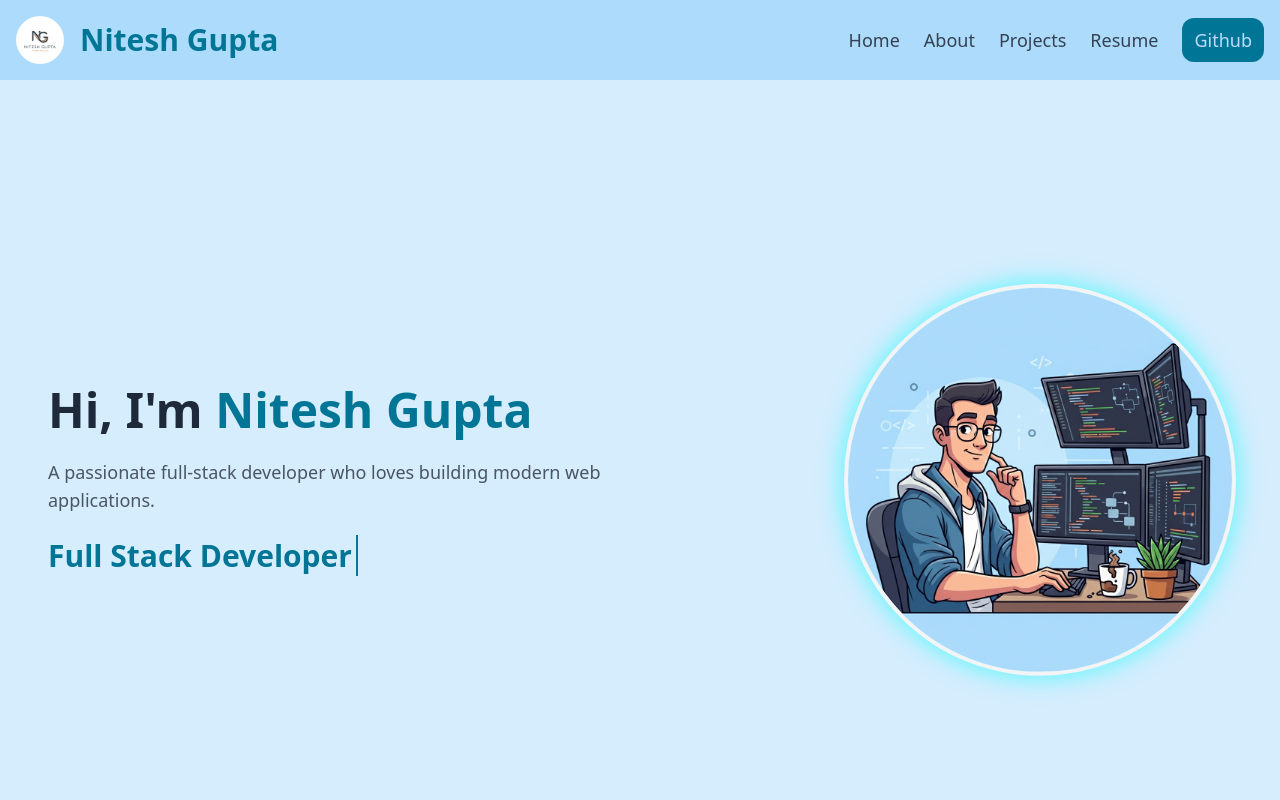
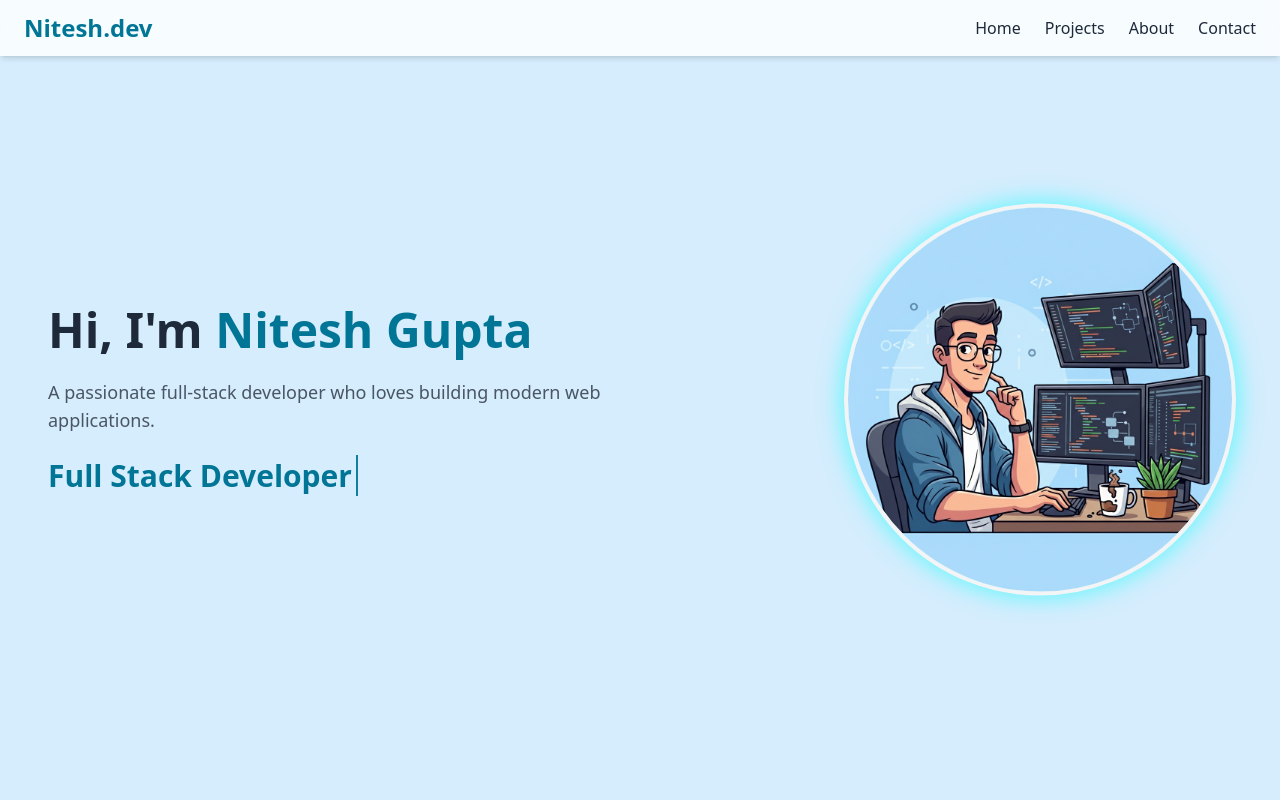
Before and after one commit to CodeWithNitesh7/codexnitesh, a React (Vite) app: page / in a window 1280 px wide. Shown: the top 800 px of the page. Built offline with nearby package versions, Linux system fonts and the light colour scheme.

Commit message:
Update Navbar.jsx

```diff
--- a/src/components/Navbar.jsx
+++ b/src/components/Navbar.jsx
@@ -1,59 +1,75 @@
-import React, { useState } from "react";
-import { Link } from "react-router-dom";
-import { Menu, X } from "lucide-react"; // icons
+import React, { useState, useEffect } from "react";
+import { motion } from "framer-motion";
 
 export default function Navbar() {
-    const [isOpen, setIsOpen] = useState(false);
+  const [isOpen, setIsOpen] = useState(false);
 
-    return (
-        <div className="bg-[#ACDBFB] p-4 flex items-center justify-between Absolute left-0 right-0 z-50">
-            {/* Logo + Header */}
-            <div className="flex items-center gap-4">
-                <img
-                    src="/Logo.png"
-                    alt="Logo"
-                    className="h-10 w-10 md:h-12 md:w-12 rounded-full object-cover"
-                />
-                <h1 className="text-xl md:text-3xl font-bold text-cyan-700">Nitesh Gupta</h1>
-            </div>
+  // Prevent background scroll when menu is open
+  useEffect(() => {
+    if (isOpen) document.body.style.overflow = "hidden";
+    else document.body.style.overflow = "auto";
+  }, [isOpen]);
 
-            {/* Desktop Menu */}
-            <div className="hidden md:flex items-center gap-6 text-lg font-medium text-gray-700">
-                <Link to="/" className="hover:text-cyan-600">Home</Link>
-                <Link to="/about" className="hover:text-cyan-600">About</Link>
-                <Link to="/projects" className="hover:text-cyan-600">Projects</Link>
-                <Link to="/resume" className="hover:text-cyan-600">Resume</Link>
-              <button
-  onClick={() => window.open("https://github.com/CodeWithNitesh7/", "_blank")}
-  className="bg-cyan-700 hover:bg-cyan-600 text-blue-200 hover:text-blue-100 rounded-xl px-3 py-2"
->
-  Github
-</button>
-            </div>
+  return (
+    <nav className="w-full fixed top-0 left-0 z-50 bg-white/80 backdrop-blur-md shadow-md">
+      <div className="max-w-7xl mx-auto flex justify-between items-center px-6 py-3">
+        <h1 className="text-2xl font-bold text-cyan-700">Nitesh.dev</h1>
 
-            {/* Mobile Menu Button */}
-            <button
-                className="md:hidden text-cyan-700"
-                onClick={() => setIsOpen(!isOpen)}
-            >
-                {isOpen ? <X size={28} /> : <Menu size={28} />}
-            </button>
+        {/* Hamburger Button */}
+        <button
+          onClick={() => setIsOpen(!isOpen)}
+          className="md:hidden text-cyan-700 focus:outline-none"
+        >
+          <svg
+            xmlns="http://www.w3.org/2000/svg"
+            className="h-8 w-8"
+            fill="none"
+            viewBox="0 0 24 24"
+            stroke="currentColor"
+          >
+            {isOpen ? (
+              <path
+                strokeLinecap="round"
+                strokeLinejoin="round"
+                strokeWidth={2}
+                d="M6 18L18 6M6 6l12 12"
+              />
+            ) : (
+              <path
+                strokeLinecap="round"
+                strokeLinejoin="round"
+                strokeWidth={2}
+                d="M4 6h16M4 12h16M4 18h16"
+              />
+            )}
+          </svg>
+        </button>
 
-            {/* Mobile Dropdown */}
-            {isOpen && (
-                <div className="absolute top-16 left-0 w-full bg-[#ACDBFB] flex flex-col items-center gap-4 py-4 text-lg font-medium text-gray-700 md:hidden shadow-md">
-                    <Link to="/" className="hover:text-cyan-600" onClick={() => setIsOpen(false)}>Home</Link>
-                    <Link to="/about" className="hover:text-cyan-600" onClick={() => setIsOpen(false)}>About</Link>
-                    <Link to="/projects" className="hover:text-cyan-600" onClick={() => setIsOpen(false)}>Projects</Link>
-                    <Link to="/resume" className="hover:text-cyan-600" onClick={() => setIsOpen(false)}>Resume</Link>
-                    <button
-  onClick={() => window.open("https://github.com/CodeWithNitesh7/", "_blank")}
-  className="bg-cyan-700 hover:bg-cyan-600 text-blue-200 hover:text-blue-100 rounded-xl px-3 py-2"
->
-  Github
-</button>
-                </div>
-            )}
-        </div>
-    );
+        {/* Desktop Menu */}
+        <ul className="hidden md:flex space-x-6 text-gray-800 font-medium">
+          <li>Home</li>
+          <li>Projects</li>
+          <li>About</li>
+          <li>Contact</li>
+        </ul>
+      </div>
+
+      {/* Mobile Menu */}
+      {isOpen && (
+        <motion.div
+          initial={{ opacity: 0 }}
+          animate={{ opacity: 1 }}
+          exit={{ opacity: 0 }}
+          className="fixed top-0 left-0 w-full h-screen bg-black/90 text-white flex flex-col justify-center items-center space-y-6 text-2xl z-50"
+        >
+          <ul>
+            <li className="py-2">Home</li>
+            <li className="py-2">Projects</li>
+            <li className="py-2">About</li>
+            <li className="py-2">Contact</li>
+          </ul>
+        </motion.div>
+      )}
+    </nav>
+  );
 }
```
